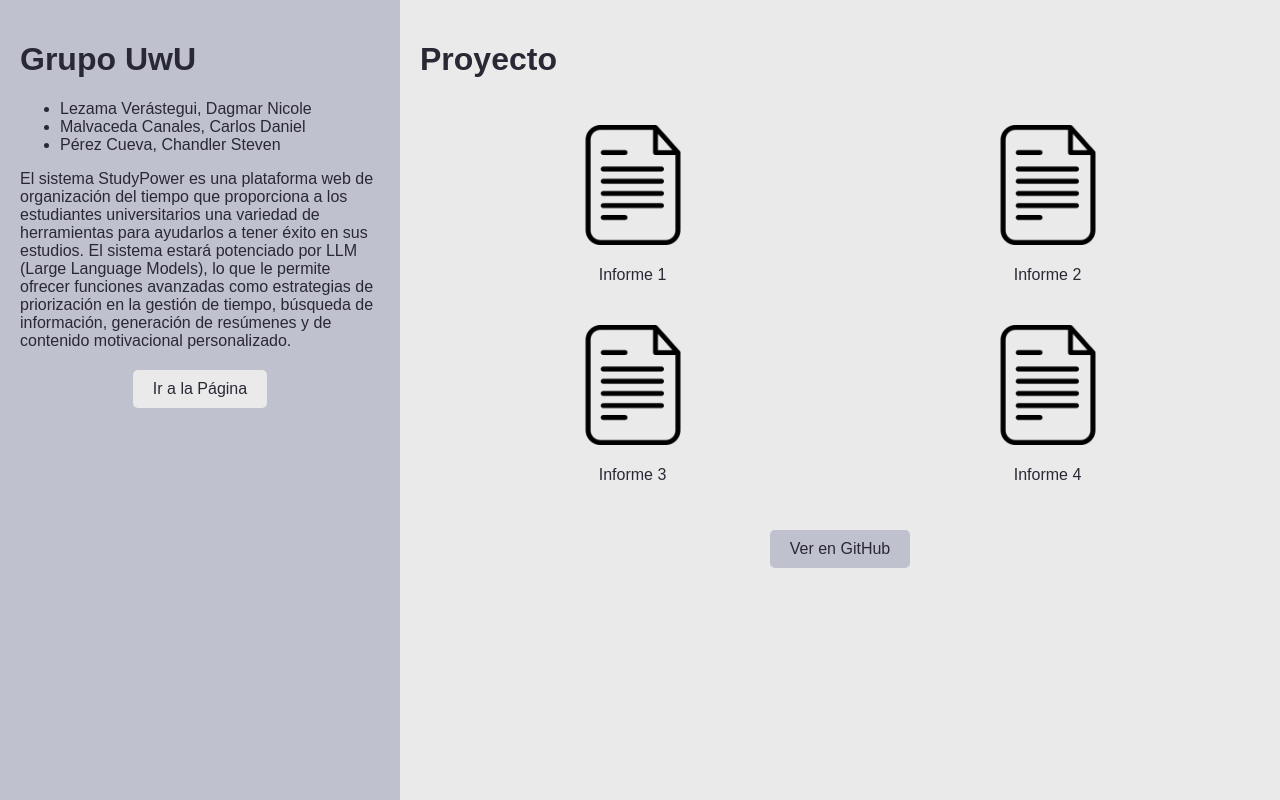
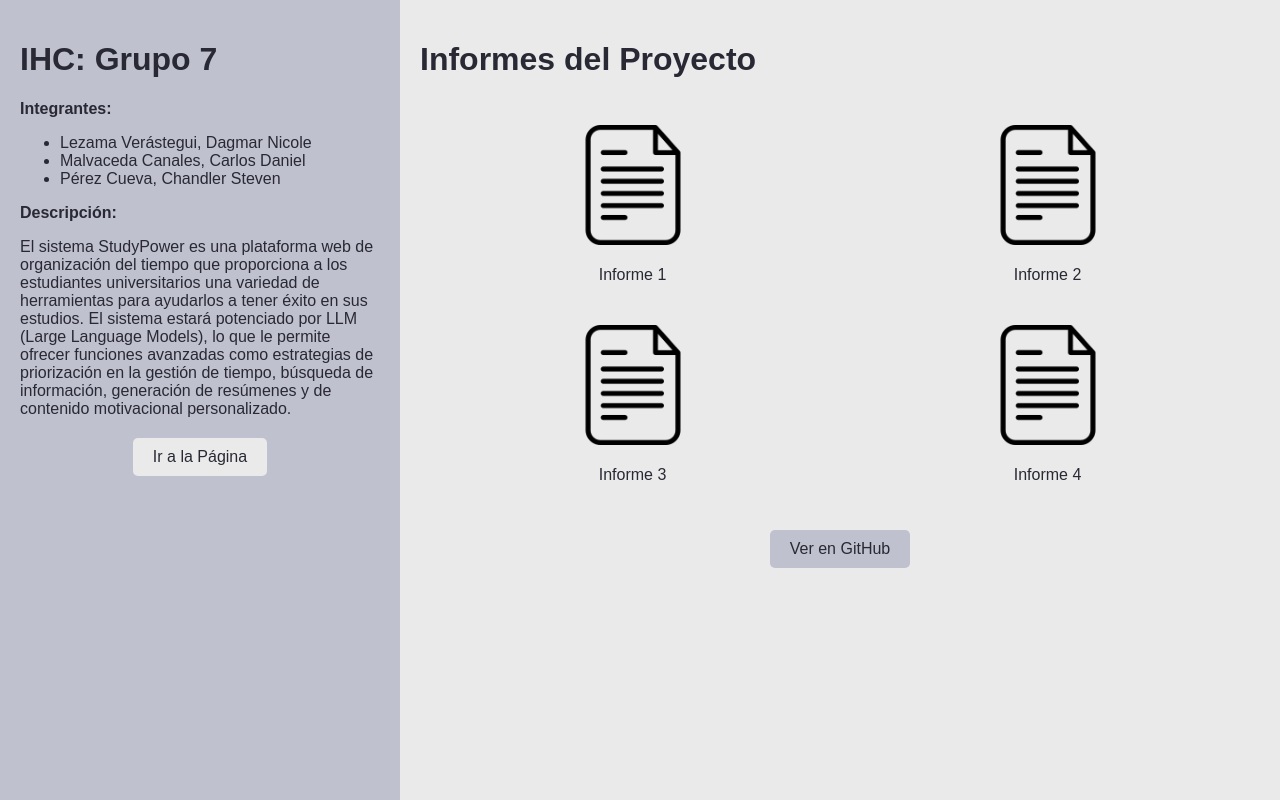
Before and after one commit to DagmarLV/DagmarLV.github.io, a plain HTML site: page index.html in a window 1280 px wide. Drawn offline with Linux system fonts and the light colour scheme.

Commit message:
Update index.html

```diff
--- a/index.html
+++ b/index.html
@@ -9,12 +9,14 @@
 <body>
   <div class="container">
     <div class="left-side">
-      <h1>Grupo UwU</h1>
+      <h1> IHC: Grupo 7</h1>
+      <p><b>Integrantes:</b></p>
       <ul>
         <li>Lezama Verástegui, Dagmar Nicole</li>
         <li>Malvaceda Canales, Carlos Daniel</li>
         <li>Pérez Cueva, Chandler Steven</li>
       </ul>
+      <p><b>Descripción:</b></p>
       <p>
         El sistema StudyPower es una plataforma web de organización del tiempo que proporciona a los estudiantes universitarios una variedad de herramientas para ayudarlos a tener éxito en sus estudios. El sistema estará potenciado por LLM (Large Language Models), lo que le permite ofrecer funciones avanzadas como estrategias de priorización en la gestión de tiempo, búsqueda de información, generación de resúmenes y de contenido motivacional personalizado.</p>
       <div class="button-container">
@@ -22,7 +24,7 @@
       </div>
     </div>
     <div class="right-side">
-      <h1>Proyecto</h1>
+      <h1>Informes del Proyecto</h1>
       <div class="informes">
         <a href="" class="informe-item">
           <img src="file.png" alt="Informe 1">
```
